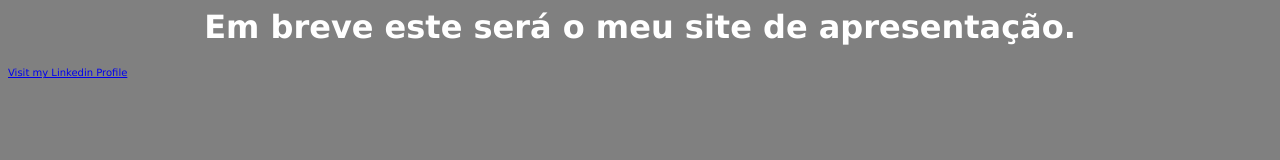
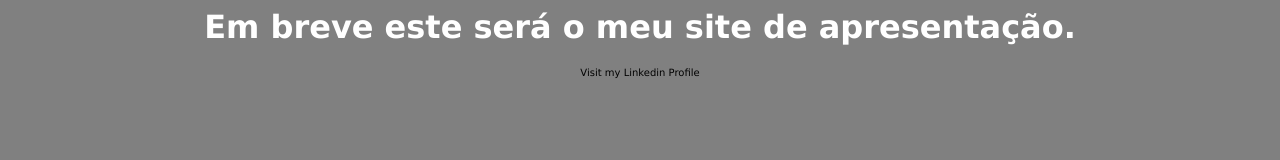
Before and after one commit to jocimardaniel/jocimardaniel.github.io, a plain HTML site: page index.html in a window 1280 px wide. Drawn offline with Linux system fonts and the light colour scheme.

Commit message:
Update index.html
chagen a for p

```diff
--- a/index.html
+++ b/index.html
@@ -30,7 +30,7 @@
 <body>
 
     <h1>Em breve este será o meu site de apresentação.</h1>
-    <a href="https://www.linkedin.com/in/jocimardaniel" target="_blank">Visit my Linkedin Profile</a>
+    <p href="https://www.linkedin.com/in/jocimardaniel" target="_blank">Visit my Linkedin Profile</p>
 
 </body>
 
```
